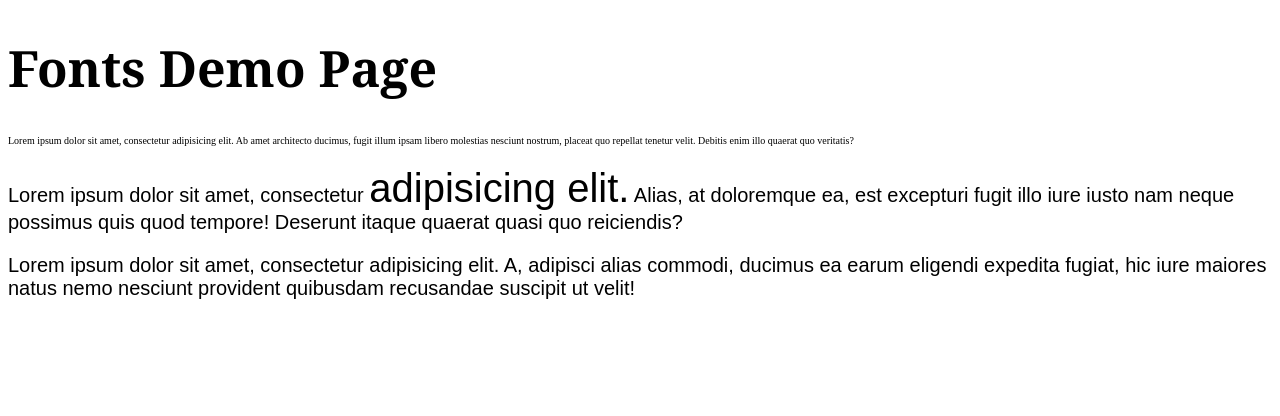
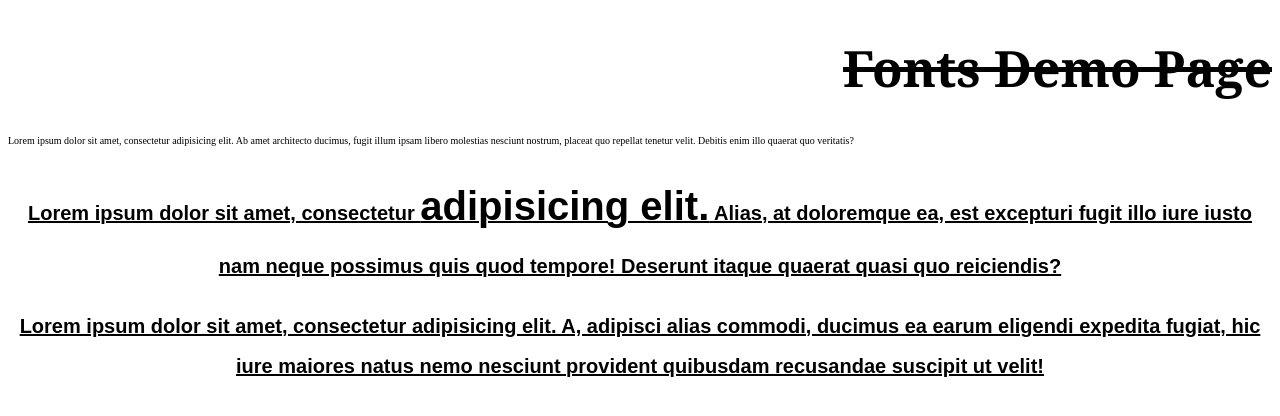
Before and after one commit to MitchSchrec/The-Web-Developer-Bootcamp, a plain HTML site: page fonts.html in a window 1280 px wide. Drawn offline with Linux system fonts and the light colour scheme.

Commit message:
S6L58: More Text and Fonts

```diff
--- a/styles.css
+++ b/styles.css
@@ -5,6 +5,8 @@ p {
 h1{
     font-family: Georgia;
     font-size: 5.0em;
+    text-align: right;
+    text-decoration: line-through;
 }
 
 body {
@@ -13,6 +15,10 @@ body {
 
 p {
     font-size: 2.0em;
+    font-weight: bold;
+    line-height: 2;
+    text-align: center;
+    text-decoration: underline;
 }
 
 span {
```
